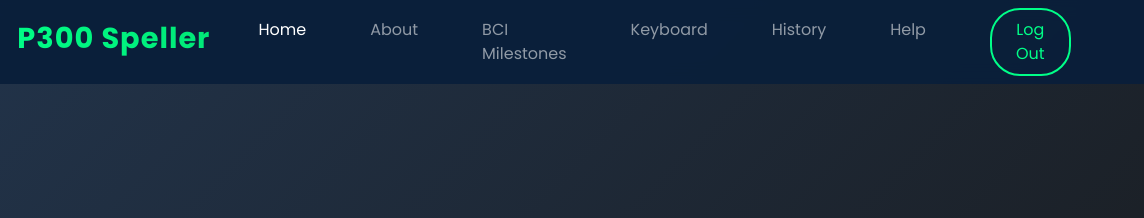
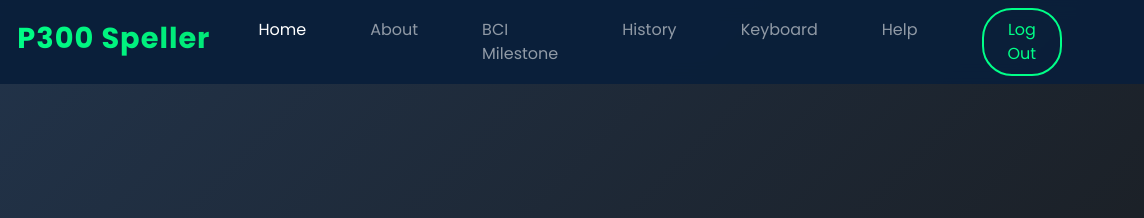
Before and after one commit to FathyMosad21/BCI, a website: page index.html in a window 1280 px wide. Shown: the top 218 px of the page, 136-1280 px from the left. Drawn offline with nearby package versions, Linux system fonts and the light colour scheme.

Commit message:
Update index.html

```diff
--- a/index.html
+++ b/index.html
@@ -26,9 +26,9 @@
         <ul class="navbar-nav ms-auto">
           <li class="nav-item"><a class="nav-link active" href="home.html">Home</a></li>
           <li class="nav-item"><a class="nav-link" href="about.html">About</a></li>
-          <li class="nav-item"><a class="nav-link" href="historic.html">BCI Milestones</a></li>
+          <li class="nav-item"><a class="nav-link" href="historic.html">BCI Milestone</a></li>
+          <li class="nav-item"><a class="nav-link" href="history.html">History</a></li>
           <li class="nav-item"><a class="nav-link" href="keyboard.html">Keyboard</a></li>
-          <li class="nav-item"><a class="nav-link" href="history.html">History</a></li>
           <li class="nav-item"><a class="nav-link" href="help.html">Help</a></li>
         </ul>
         <button class="btn-logout">Log Out</button>
```
